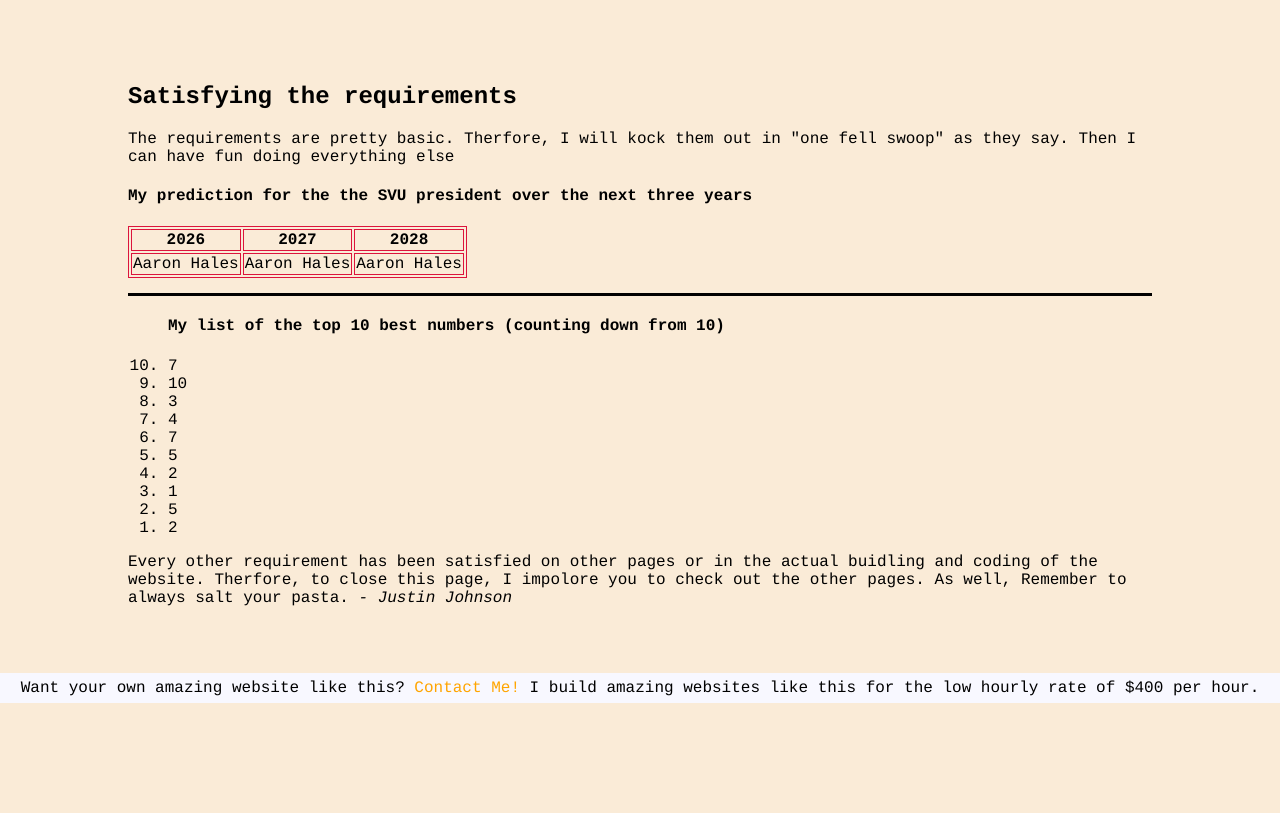
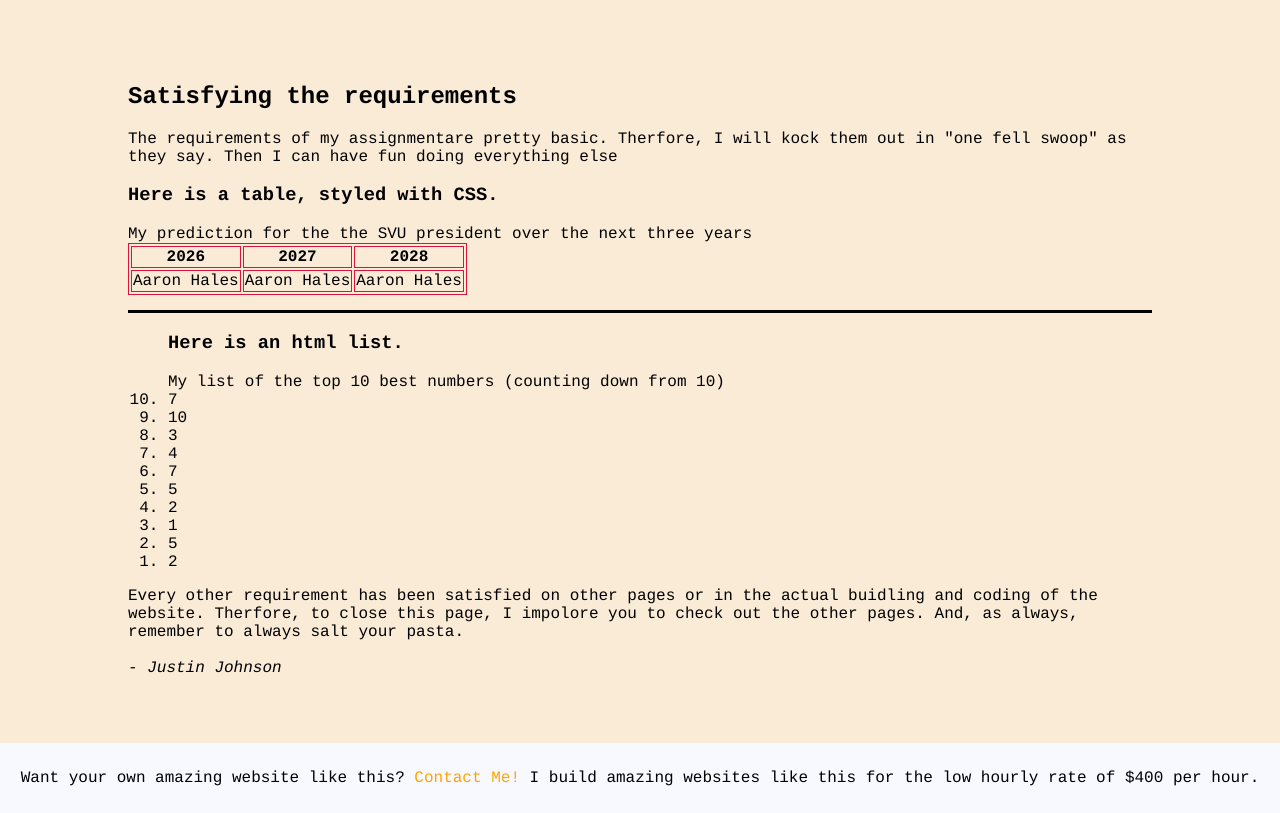
Before and after one commit to jjohnsrepo/advanced-web, a plain HTML site: page index.html in a window 1280 px wide. Shown: the part 925-1738 px from the top of the page. Before the commit the page ends 1628 px from the top, so only its background shows below. Drawn offline with Linux system fonts and the light colour scheme.

Commit message:
minor changes

```diff
--- a/index.html
+++ b/index.html
@@ -28,7 +28,7 @@
         </p>
         <p>What will you find here? Nothing of great interest. Some images. A video. Some basic css. I didn't do any crazy CSS here, but it can be done. That may sound surprising. You may complian saying <em>'CSS is for styling!'</em>.
             Evidently, the maintainers of CSS were tired of hearing that and started to add features to it. Today, modern CSS has been used and abused in such a way that
-            entire cpu emulaters have been created entirely from CSS alone. (See <a  style="text-decoration: underline;" href="https://github.com/rebane2001/x86CSS">this</a> repo for example).
+            entire cpu emulaters have been created entirely from CSS alone. (See <a  style="text-decoration: underline;" target="_blank" href="https://github.com/rebane2001/x86CSS">this</a> repo for example).
         </p>
         <p>I have made no such attempt. This webpage was built to satisfy the demands of a Computer Science professor drunk with the power of being the only
             computer science teacher in the entire school. All that being said, <b>welcome to my website.</b>
@@ -37,12 +37,13 @@
 
     <section class="satisfy-requirements">
         <h2>Satisfying the requirements</h2>
-        <p>The requirements are pretty basic. Therfore, I will kock them out in "one fell swoop" as they say. Then I can have fun doing everything else</p>
+        <p>The requirements of my assignmentare pretty basic. Therfore, I will kock them out in "one fell swoop" as they say. Then I can have fun doing everything else</p>
 
 
     <div class="table-holder">
                 <table>
-            <h4>My prediction for the the SVU president over     the next three years</h4>
+            <h3>Here is a table, styled with CSS.</h3>
+            <div>My prediction for the the SVU president over      the next three years</div>
             <tr>
                 <th>2026</th>
                 <th>2027</th>
@@ -59,7 +60,8 @@
 
 
         <ol reversed start="10">
-            <h4>My list of the top 10 best numbers (counting down from 10) </h4>
+            <h3>Here is an html list.</h3>
+            <div>My list of the top 10 best numbers (counting down from 10) </div>
             <li>7</li>
             <li>10</li>
             <li>3</li>
@@ -75,7 +77,7 @@
 
 
         <p>Every other requirement has been satisfied on other pages or in the actual buidling and coding of the website. Therfore, to close this page, I impolore you to check out the
-            other pages. As well, Remember to always salt your pasta.
+            other pages. And, as always, remember to always salt your pasta. <br><br>
 
             <em>- Justin Johnson</em>
         </p>
--- a/styles.css
+++ b/styles.css
@@ -95,7 +95,7 @@ video{
 }
 
 footer{
-    height:30px;
+    height:70px;
     background-color: ghostwhite;
     display: flex;
     justify-content: center;
```
Also changed, not shown: pages/about.html (+4 -0 lines), pages/iframe.html (+5 -1 lines), pages/images.html (+5 -1 lines).
